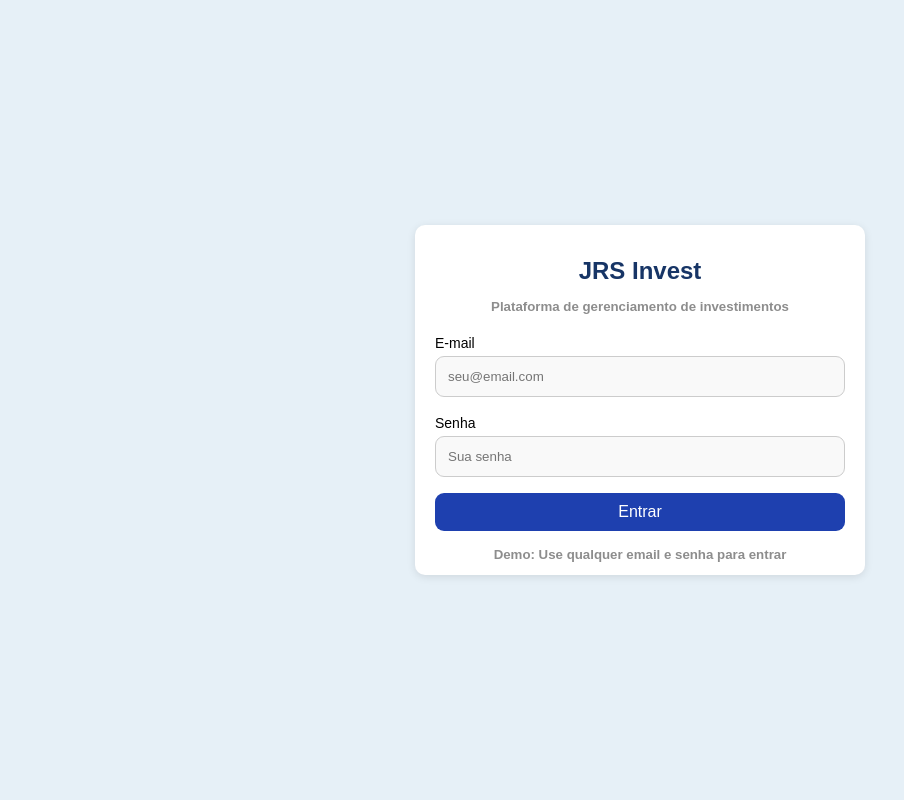
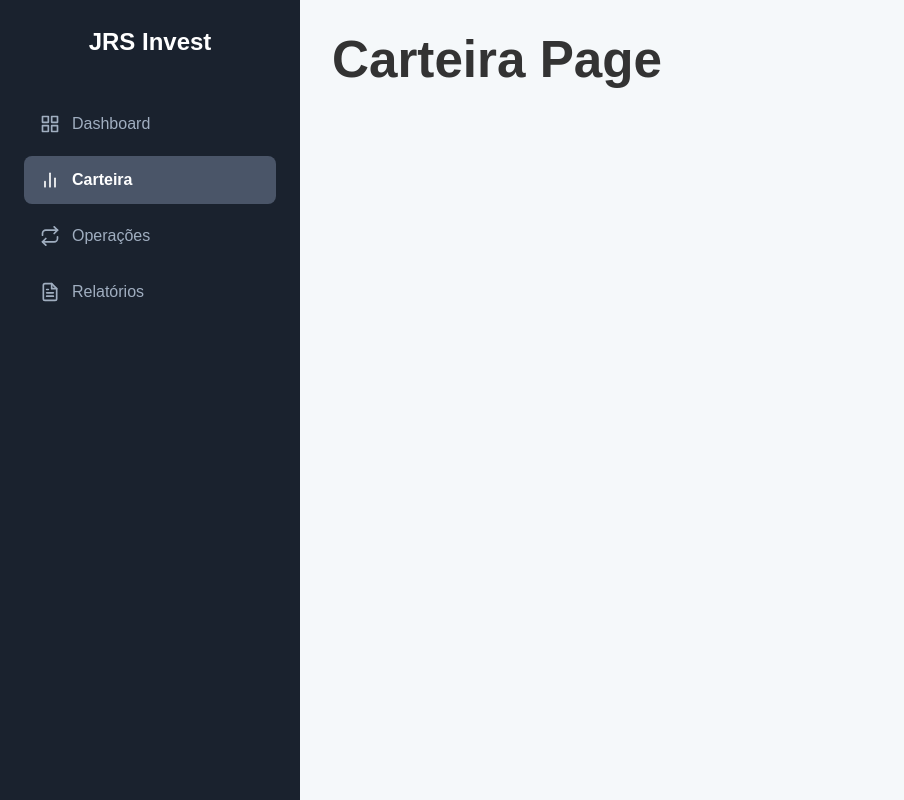
Before and after one commit to sergiocosta17/jrs-invest, a React (Vite) app: page /carteira in a window 1280 px wide. Before the commit this address led to /login. Shown: the whole page, without its empty margins (0-904 px from the left). Built offline with nearby package versions, Linux system fonts and the light colour scheme.

Commit message:
navegação da sidebar corrigida

```diff
--- a/src/App.tsx
+++ b/src/App.tsx
@@ -3,6 +3,9 @@ import { BrowserRouter as Router, Routes, Route, Navigate } from 'react-router-d
 import { Login } from './pages/login/Login';
 import { Dashboard } from './pages/dashboard/Dashboard';
 import { Layout } from './components/layout/Layout';
+import { Operacoes } from './pages/operacoes/Operacoes';
+import { Carteira } from './pages/carteira/Carteira';
+import { Relatorios } from './pages/relatorios/Relatorios';
 
 function App() {
   return (
@@ -14,7 +17,9 @@ function App() {
 
           <Route element={<Layout />}>
             <Route path="/dashboard" element={<Dashboard />} />
-            {/* Outras rotas aqui */}
+            <Route path="/carteira" element={<Carteira />} />
+            <Route path="/operacoes" element={<Operacoes />} />
+            <Route path="/relatorios" element={<Relatorios />} />
           </Route>
 
           <Route path="*" element={<Navigate to="/login" replace />} />
--- /dev/null
+++ b/src/pages/carteira/Carteira.tsx
@@ -0,0 +1,7 @@
+export function Carteira() {
+  return (
+    <div>
+      <h1>Carteira Page</h1>
+    </div>
+  );
+}
--- a/src/pages/dashboard/Dashboard.tsx
+++ b/src/pages/dashboard/Dashboard.tsx
@@ -15,6 +15,7 @@ interface Asset {
 
 export function Dashboard() {
   const navigate = useNavigate();
+
   const handleLogout = () => {
     navigate('/login');
   };
--- /dev/null
+++ b/src/pages/operacoes/Operacoes.tsx
@@ -0,0 +1,7 @@
+export function Operacoes() {
+  return (
+    <div>
+      <h1>Operações Page</h1>
+    </div>
+  );
+}
--- /dev/null
+++ b/src/pages/relatorios/Relatorios.tsx
@@ -0,0 +1,7 @@
+export function Relatorios() {
+  return (
+    <div>
+      <h1>Relatórios Page</h1>
+    </div>
+  );
+}
```
Also changed, not shown: src/pages/carteira/Carteira.module.css (added), src/pages/operacoes/Operacoes.module.css (added), src/pages/relatorios/Relatorios.module.css (added).
